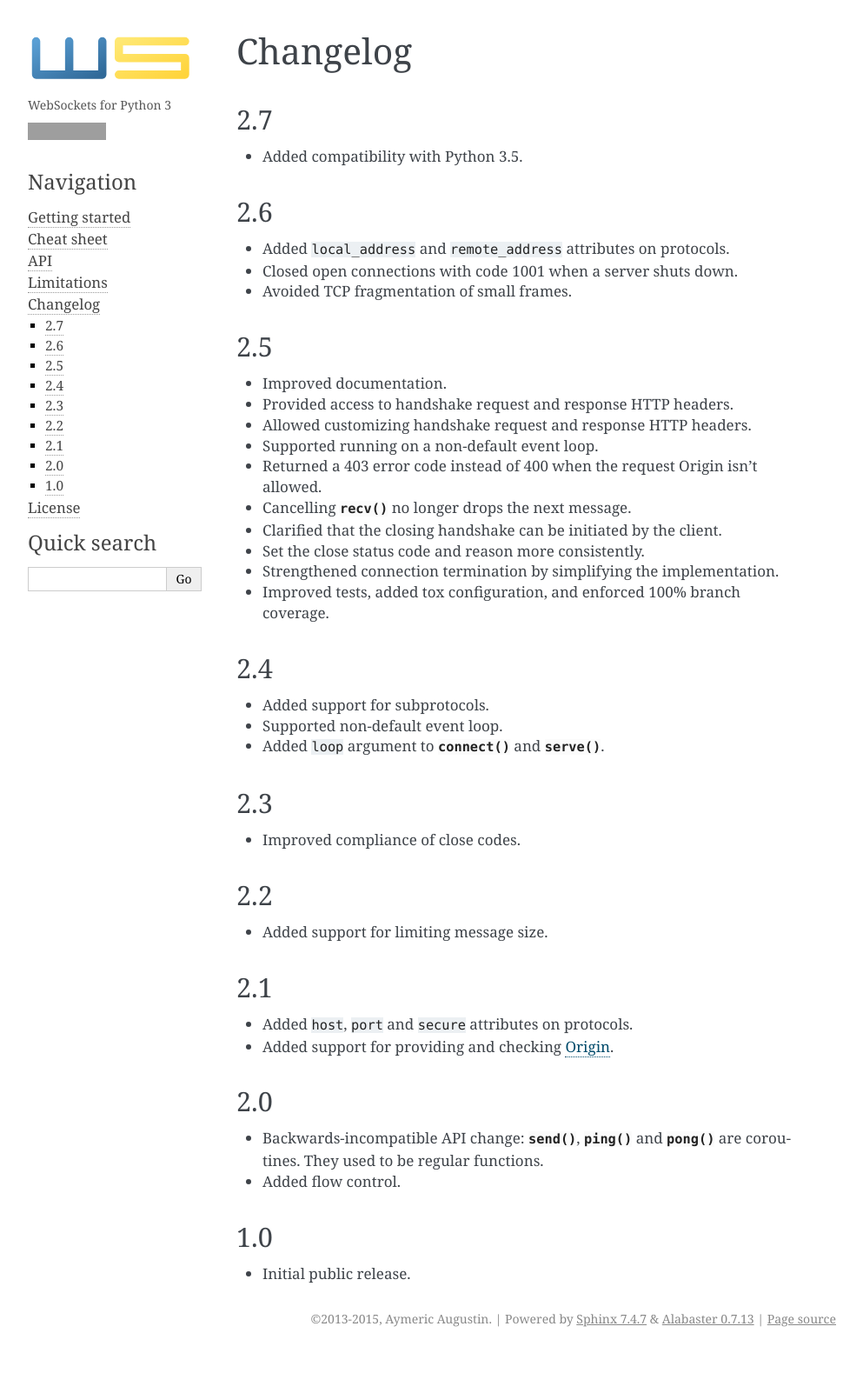
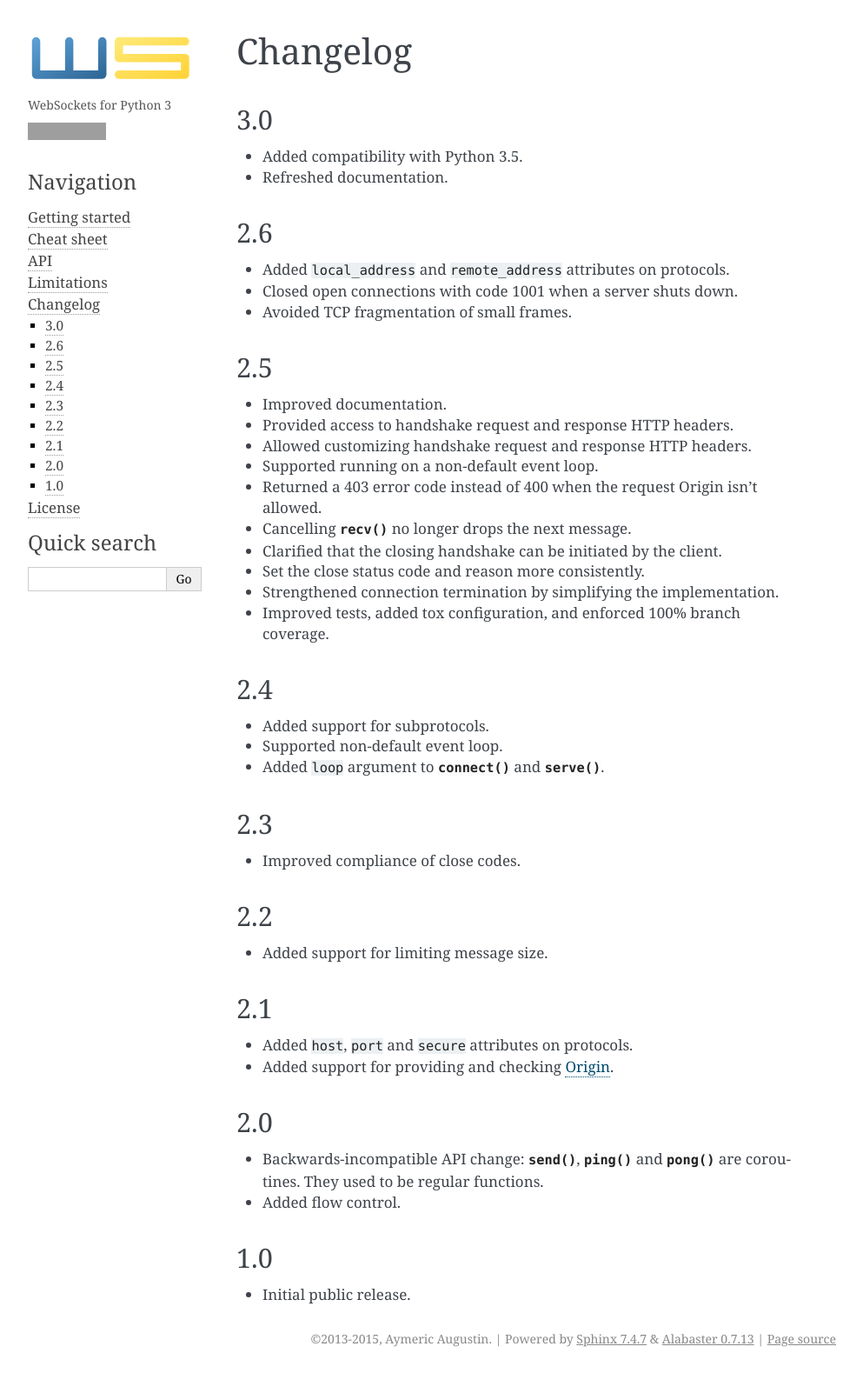
Before and after one commit to python-websockets/websockets, a Sphinx documentation site: the page built from docs/changelog.rst, in a window 1280 px wide. Shown: the whole page at 87% size, without its empty margins (148-1141 px from the left). Built offline with Sphinx 7.4.7, drawn with Linux system fonts in a browser that asks for light colours; before the commit the page ends 1556 px from its top, so only the background shows below that; grey boxes are pictures that could not be loaded.

Commit message:
Next version will be 3.0.

```diff
--- a/docs/changelog.rst
+++ b/docs/changelog.rst
@@ -1,10 +1,12 @@
 Changelog
 ---------
 
-2.7
+3.0
 ...
 
 * Added compatibility with Python 3.5.
+
+* Refreshed documentation.
 
 2.6
 ...
```
